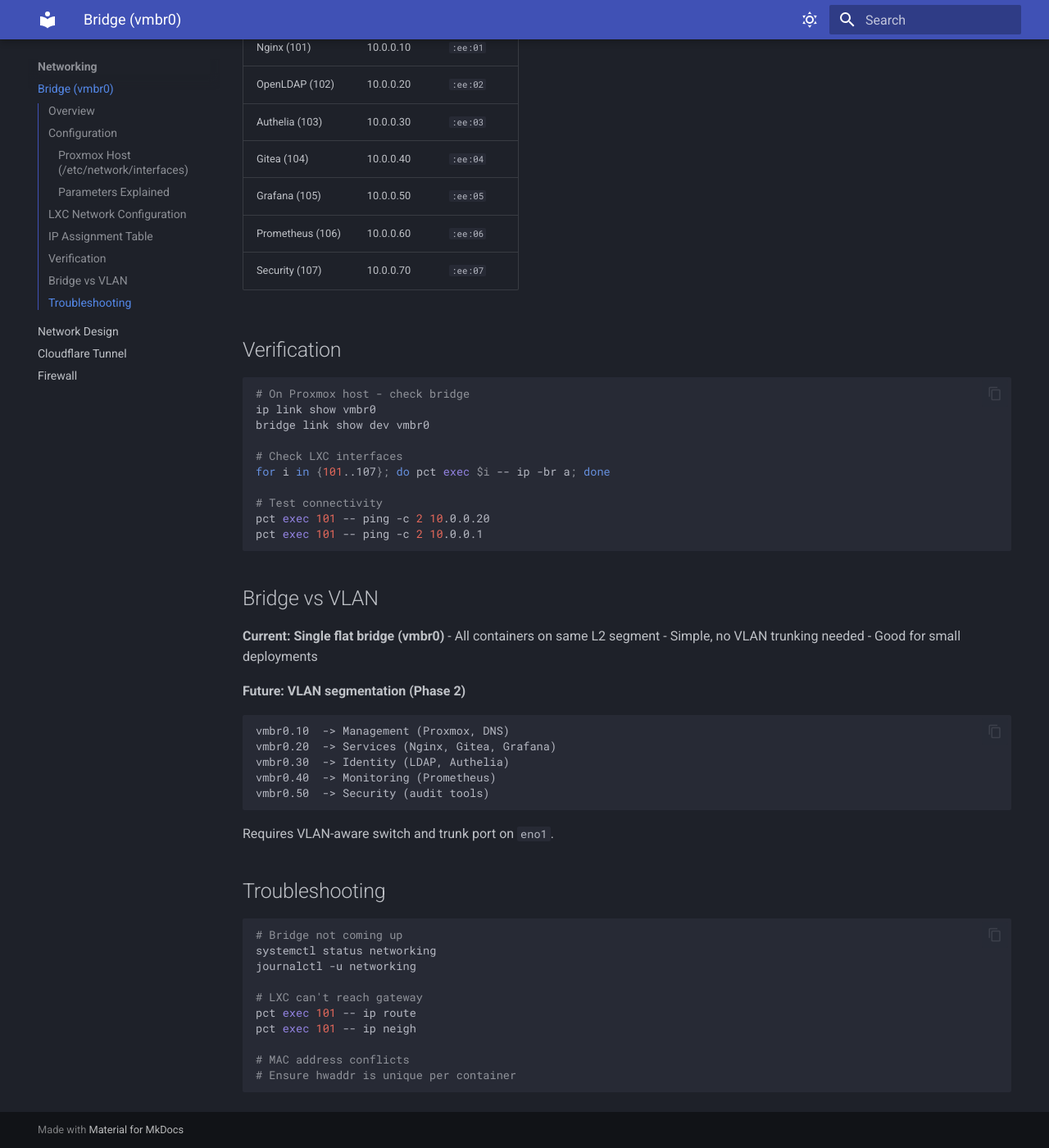
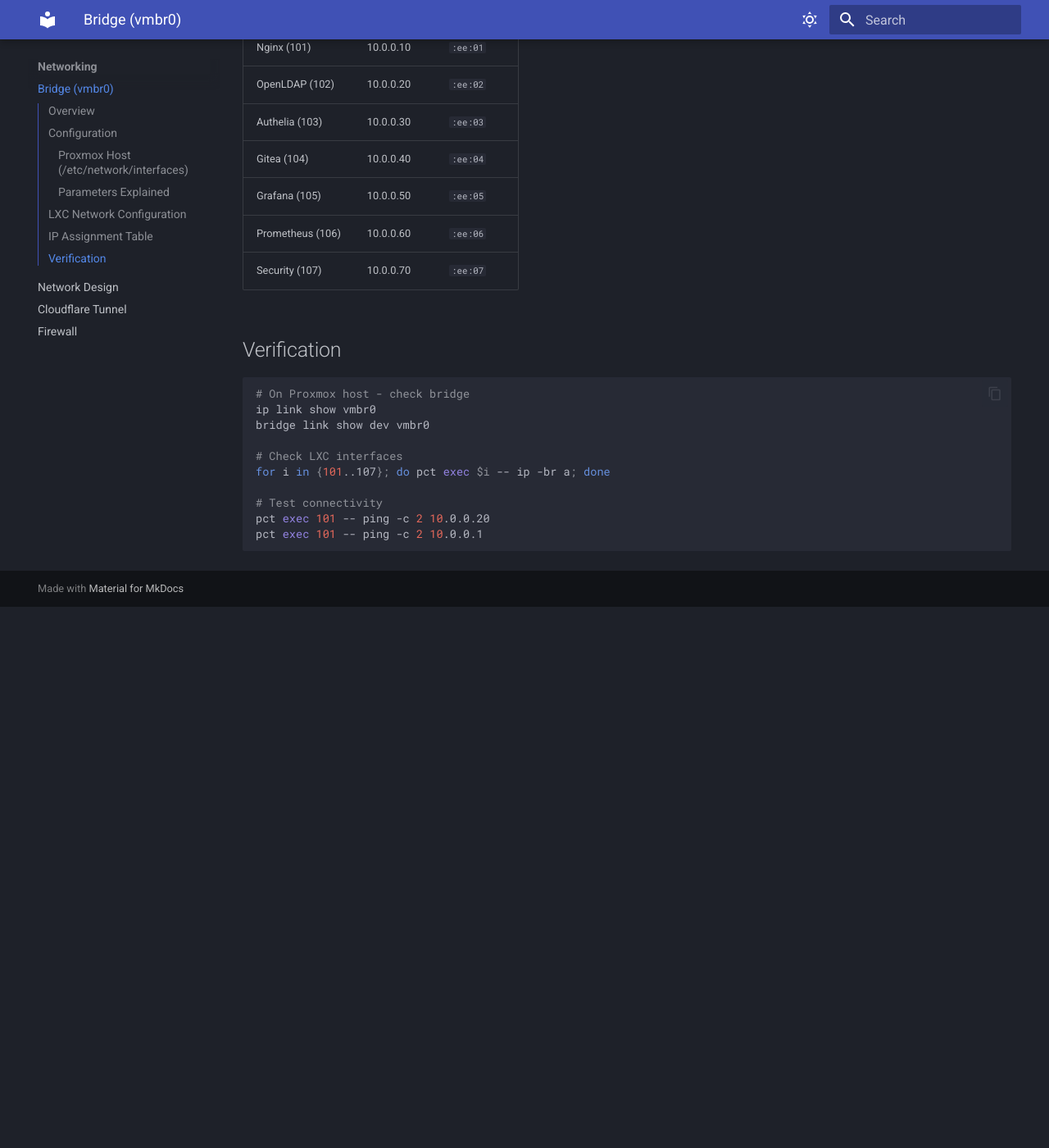
Before and after one commit to dmaljkovic/proxmox-homelab, an MkDocs documentation site: the page built from docs/03-networking/vmbr0.md, in a window 1280 px wide and 1400 px high, scrolled down 1714 px. Shown: the whole window at 82% size. Built offline with MkDocs 1.6.1 and Material for MkDocs 9.7.7, drawn with Linux system fonts in a browser that asks for light colours; after the commit the page ends 2454 px from its top, so only the background shows below that.

Commit message:
Remove Bridge vs VLAN and Troubleshooting sections from vmbr0

````diff
--- a/docs/03-networking/vmbr0.md
+++ b/docs/03-networking/vmbr0.md
@@ -79,35 +79,3 @@ for i in {101..107}; do pct exec $i -- ip -br a; done
 pct exec 101 -- ping -c 2 10.0.0.20
 pct exec 101 -- ping -c 2 10.0.0.1
 ```
-
-## Bridge vs VLAN
-
-**Current: Single flat bridge (vmbr0)**
-- All containers on same L2 segment
-- Simple, no VLAN trunking needed
-- Good for small deployments
-
-**Future: VLAN segmentation (Phase 2)**
-```
-vmbr0.10  -> Management (Proxmox, DNS)
-vmbr0.20  -> Services (Nginx, Gitea, Grafana)
-vmbr0.30  -> Identity (LDAP, Authelia)
-vmbr0.40  -> Monitoring (Prometheus)
-vmbr0.50  -> Security (audit tools)
-```
-Requires VLAN-aware switch and trunk port on `eno1`.
-
-## Troubleshooting
-
-```bash
-# Bridge not coming up
-systemctl status networking
-journalctl -u networking
-
-# LXC can't reach gateway
-pct exec 101 -- ip route
-pct exec 101 -- ip neigh
-
-# MAC address conflicts
-# Ensure hwaddr is unique per container
-```
````
